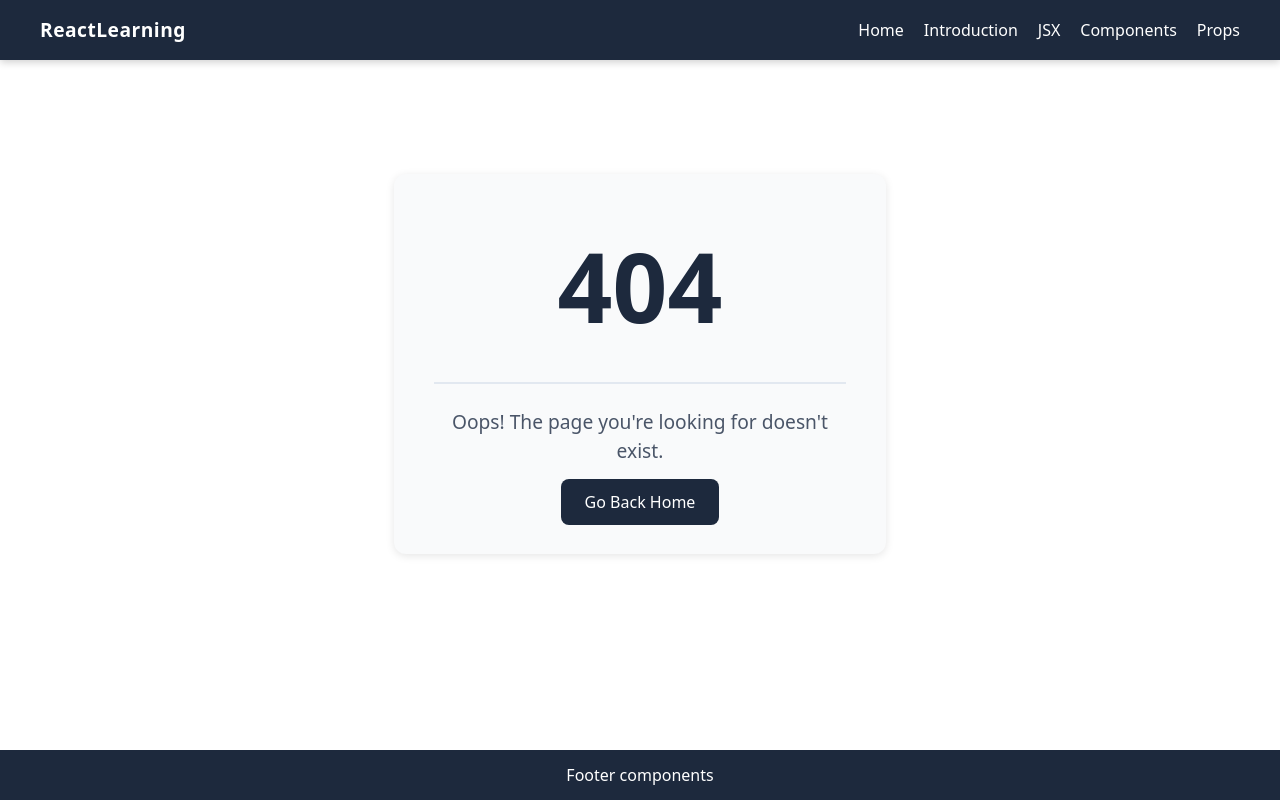
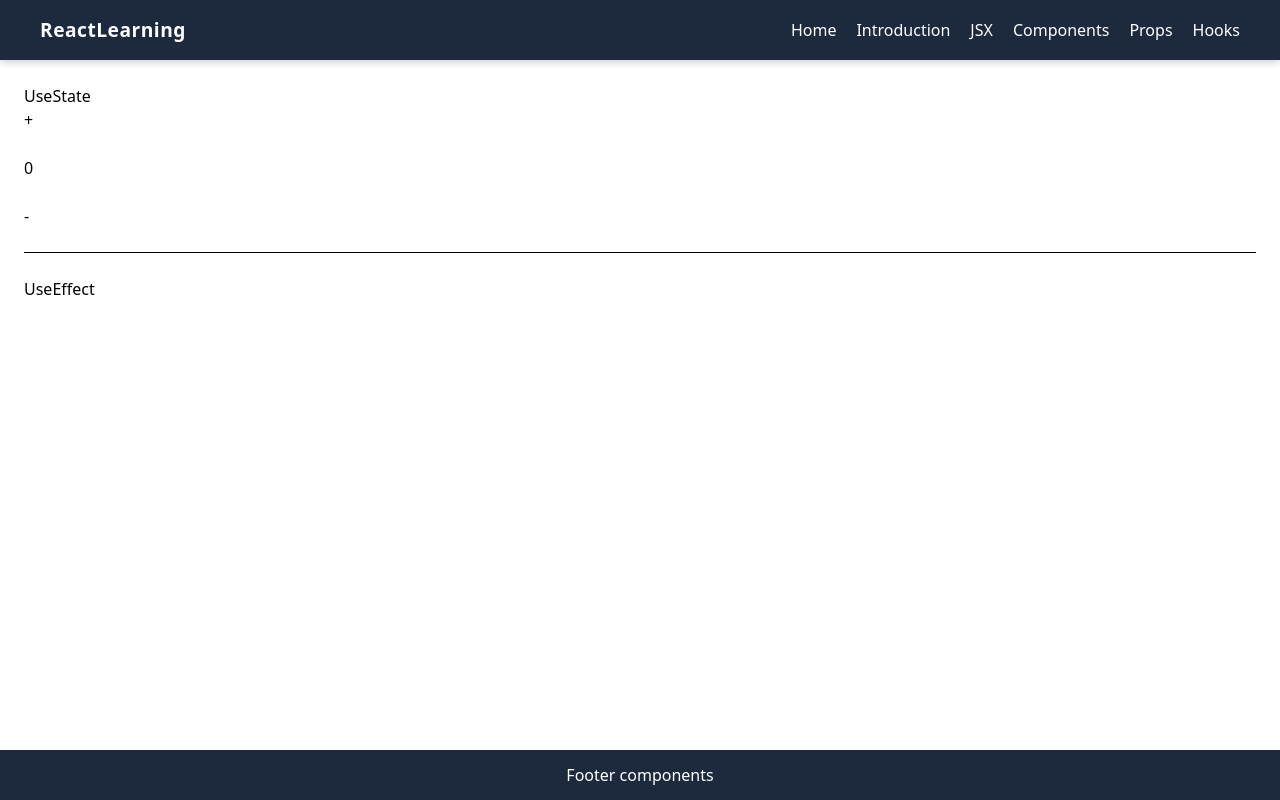
Before and after one commit to Ramsan-code/react-learning, a React (Vite) app: page /hooks in a window 1280 px wide. Before the commit this address had no page. Built offline with nearby package versions, Linux system fonts and the light colour scheme.

Commit message:
create simple count

```diff
--- a/src/App.jsx
+++ b/src/App.jsx
@@ -8,6 +8,7 @@ import Components from "./pages/Components";
 import JSX from "./pages/JSX";
 // import ReactIntro from "./pages/ReactIntro";
 import NotFound from "./pages/NotFound";
+import Hooks from "./pages/Hooks";
 
 function App() {
   return (
@@ -20,6 +21,7 @@ function App() {
           <Route path="/jsx" element={<JSX />} />
           <Route path="/components" element={<Components />} />
           <Route path="/props" element={<Props />} />
+          <Route path="/hooks" element={<Hooks />} />
           <Route path="*" element={<NotFound />} />
         </Routes>
       </div>
--- a/src/componensts/Header.jsx
+++ b/src/componensts/Header.jsx
@@ -24,6 +24,9 @@ function Header() {
         </Link>
         <Link to="/props" style={style.navLink}>
           Props
+        </Link>
+        <Link to="/hooks" style={style.navLink}>
+          Hooks
         </Link>
       </nav>
     </header>
--- /dev/null
+++ b/src/componensts/hooks/UseEffect.jsx
@@ -0,0 +1,9 @@
+import React from 'react'
+
+function UseEffect() {
+  return (
+    <div>UseEffect</div>
+  )
+}
+
+export default UseEffect
--- /dev/null
+++ b/src/componensts/hooks/UseState.jsx
@@ -0,0 +1,28 @@
+import React from "react";
+import { useState } from "react";
+
+function UseState() {
+  const [count, setCount] = useState(0);
+
+
+function increase() {
+  setCount(count + 1);
+}
+
+function decrease() {
+  setCount(count - 1);
+}
+return (
+  <div>
+    <h1>UseState</h1>
+    <button onClick={increase}>+</button>
+    <br />
+    <br />
+    <button>{count}</button><br /><br />
+    <button onClick={decrease}>-</button>
+    <br />
+  </div>
+);
+}
+
+export default UseState;
--- /dev/null
+++ b/src/pages/Hooks.jsx
@@ -0,0 +1,17 @@
+import React from "react";
+import UseState from "../componensts/hooks/UseState";
+import UseEffect from "../componensts/hooks/UseEffect";
+
+function Hooks() {
+  return (
+    <div>
+      <UseState />
+      <br />
+      <hr />
+      <br />
+      <UseEffect />
+    </div>
+  );
+}
+
+export default Hooks;
```
